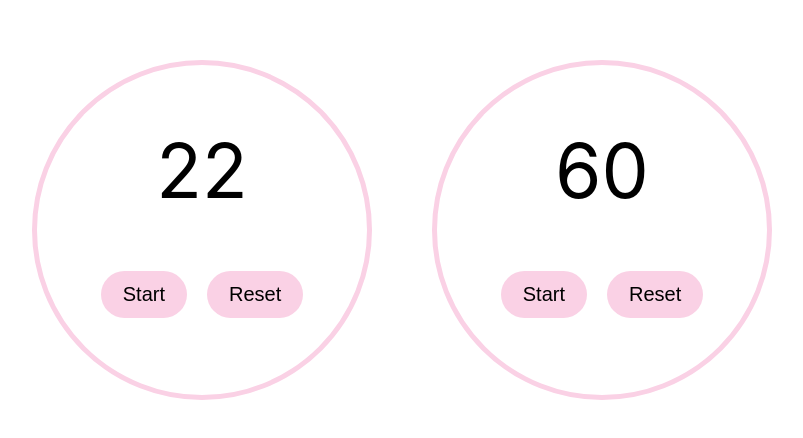
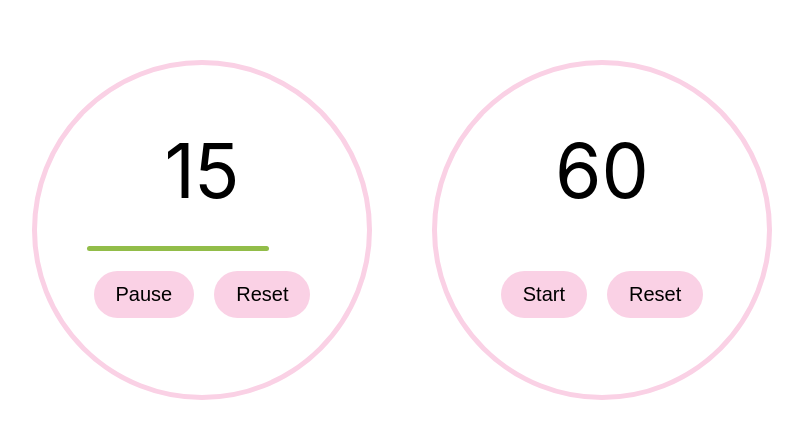
Before and after one commit to Moonlarya/hooks, a React (Create React App) app: page / in a window 1280 px wide. Shown: the part 140-578 px from the top of the page, without its empty margins (238-1041 px from the left). Built offline with nearby package versions, Linux system fonts and the light colour scheme.

Commit message:
progress

```diff
--- a/src/App.js
+++ b/src/App.js
@@ -5,8 +5,8 @@ import Timer from "./components/Timer";
 function App() {
   return (
     <div className="flexwrap">
-      <Timer time={22} />
-      <Timer time={60} />
+      <Timer time={22} autostart={true} />
+      <Timer time={60} autostart={false} />
     </div>
   );
 }
--- a/src/components/Timer.js
+++ b/src/components/Timer.js
@@ -3,7 +3,7 @@ import "../App.css";
 
 const Timer = (props) => {
   const [time, setTime] = useState(props.time);
-  const [isPlaying, setPlay] = useState(false);
+  const [isPlaying, setPlay] = useState(props.autostart);
   const [timerProgress, setProgress] = useState(100);
   let timer;
 
@@ -31,8 +31,8 @@ const Timer = (props) => {
           className="btn"
           onClick={() => {
             if (isPlaying) {
+              clearTimeout(timer);
               setPlay(false);
-              clearTimeout(timer);
             } else {
               setPlay(true);
             }
@@ -43,10 +43,10 @@ const Timer = (props) => {
         <button
           className="btn"
           onClick={() => {
+            clearTimeout(timer);
             setTime(props.time);
             setPlay(false);
             setProgress(100);
-            clearTimeout(timer);
           }}
         >
           Reset
```
